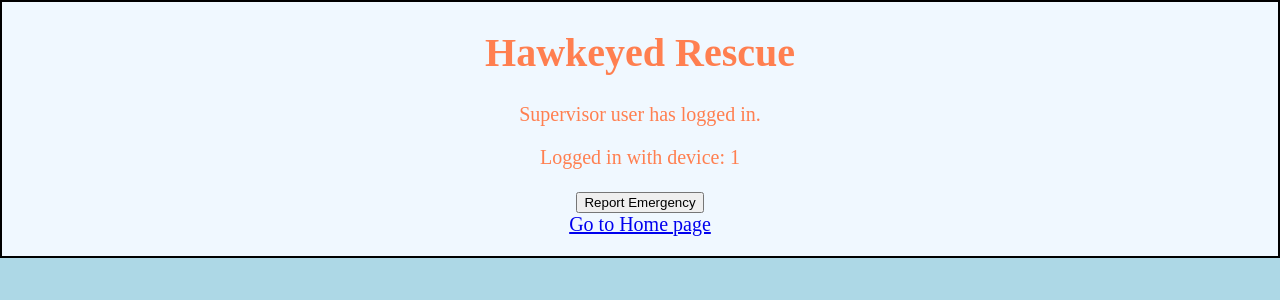
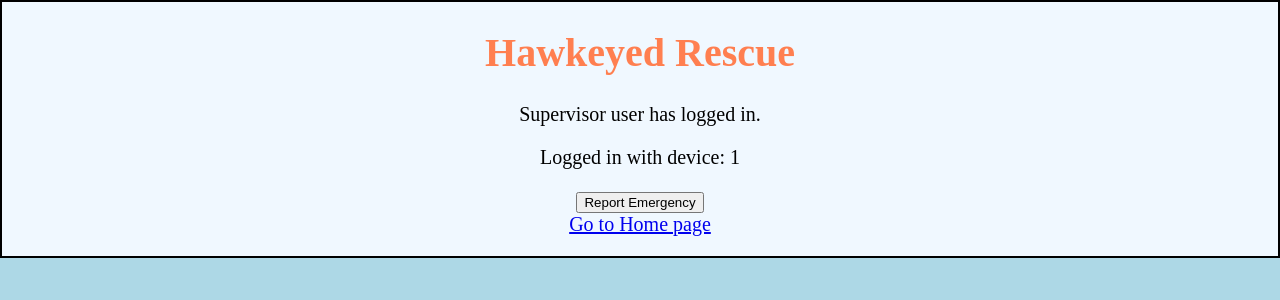
Before and after one commit to ChrisBlanks/AlertSystem, a Django app: page /AlertApp/index/ in a window 1280 px wide. Shown: the top 300 px of the page. Run offline with Django 3.2, Linux system fonts and the light colour scheme; a user stored in the database is signed in; data comes from the database, SQL or seed files in the repository; both versions use the stored data as it was after the commit.

Commit message:
Fixed inconsistent styling; fixed issue w/ showing map

```diff
--- a/Alert_App/static/Alert_App/css/style.css
+++ b/Alert_App/static/Alert_App/css/style.css
@@ -14,7 +14,9 @@ body {
 	text-align: center;
 }
 
-p, label {
+
+
+label {
     color: coral;
 }
 #user_type{
--- a/Alert_App/templates/Alert_App/index.html
+++ b/Alert_App/templates/Alert_App/index.html
@@ -7,16 +7,16 @@
 	{% csrf_token %}
 
 	{% if users.is_supervisor_user %}
-		<p class="reg">Supervisor user has logged in.</p>
+		<p style="color: black;">Supervisor user has logged in.</p>
 	{% endif %}
 
 	{% if isNotValidUser %}
-		<p class="reg">Not a valid user.</p>
+		<p style="color: red;">Not a valid user.</p>
 		<a href="{% url 'landing' %}">Login</a>
 	{% else %}
 		{% if message %}
 		<!-- Can access passed dictionary values w/ bracket syntax -->
-				<p>{{ message }}</p>
+				<p style="color: black;">{{ message }}</p>
 		{% endif %}
 		<form method="post" action="{% url 'AlertApp:report' %}">
 		{% csrf_token %}
--- a/Alert_App/templates/Alert_App/map.html
+++ b/Alert_App/templates/Alert_App/map.html
@@ -8,7 +8,7 @@
 	<img src="{%  static "Alert_App/images/school_map_example.jpg" %}"
 	alt="Example of floor plan" style="width:500px;height:500px;display: none;" id="map" ><br>
 
-	{% if user.is_superuser  %}
+	{% if isAllowed == True  %}
 		<input type="hidden" name="markers" id="data_store" value="{{ marker_str }}" />
 		<!--"Markers" hidden element stores marker information in this format:
 		<device_id x_position y_position isAlerting|>                              -->
--- a/Alert_App/templates/Alert_App/response.html
+++ b/Alert_App/templates/Alert_App/response.html
@@ -12,7 +12,7 @@
 		getLocation()
 	</script>
 	{% if report_type  %}
-		<p>{{ report_type|upper }} REPORT has been sent. Stay calm and please wait for proper authority.</p>
+		<p style="color: black;">{{ report_type|upper }} REPORT has been sent. Stay calm and please wait for proper authority.</p>
 
 		{%  if report_type == "shooter" %}
 			<form method="post" action="{% url 'AlertApp:sendReport' %}" id="question_form">
@@ -20,7 +20,7 @@
 				<p id="questionnaire">Please fill out the questionnaire.</p>
 
 				<p id="questionnaire">Is the shooter near you?</p>
-				<select name="shooter_proximity" id="questionnaire">
+				<select name="shooter_proximity" id="questionnaire" style="color: black;">
 					<option value="The shooter is near me." id="questionnaire">The shooter is near me.</option>
 					<option value="The shooter is not near me." id="questionnaire">The shooter is not near me.</option>
 				</select>
--- a/Alert_App/views.py
+++ b/Alert_App/views.py
@@ -122,7 +122,18 @@ def map(request):
 		marker_str = marker_str + f"{id} {x_pos} {y_pos} {isAlerting}|"
 		print(marker_str)
 
-	context = {'marker_str': marker_str}
+	users_objs = request.user.users_set.filter(using_device_number__gt=-1)
+
+	if len(users_objs) > 1:
+		users_obj = users_objs[0] #only one users object should be attached to a user object
+	elif len(users_objs) < 1:
+		raise Exception("No users objects attached to user ")
+	else:
+		users_obj = users_objs[0]   # list -> single object
+
+	isAllowed = users_obj.is_supervisor_user
+	print(isAllowed)
+	context = {'marker_str': marker_str,'isAllowed':isAllowed}
 	return render(request,'Alert_App/map.html',context)
 
 def response(request):
--- a/templates/home.html
+++ b/templates/home.html
@@ -4,9 +4,9 @@
 {% block title %}Hawkeyed Rescue{% endblock %}
 
 {% block content %}
-<h1>Home Page</h1>
+<h1 id="main_msg">Home Page</h1>
 {% if user.is_authenticated %}
-    <p>Hello, {{ user.username }}.</p>
+    <p style="color: black;">Hello, {{ user.username }}.</p>
     {% if user.is_superuser  %}
         <p><a href="{% url 'admin:index' %}">admin page</a></p>
 		<p><a href="{% url 'AlertApp:index' %}">Go to reporting page.</a></p>
@@ -16,7 +16,7 @@
     {% endif %}
     <p><a href="{% url 'logout' %}">logout</a></p>
 {% else %}
-    <p>Must enter login credentials.</p>
+    <p style="color: black;">Must enter login credentials.</p>
     <a href="{% url 'AlertApp:login_page' %}">Login</a>
 {% endif %}
 {% endblock %}
```
Also changed, not shown: db.sqlite3.
